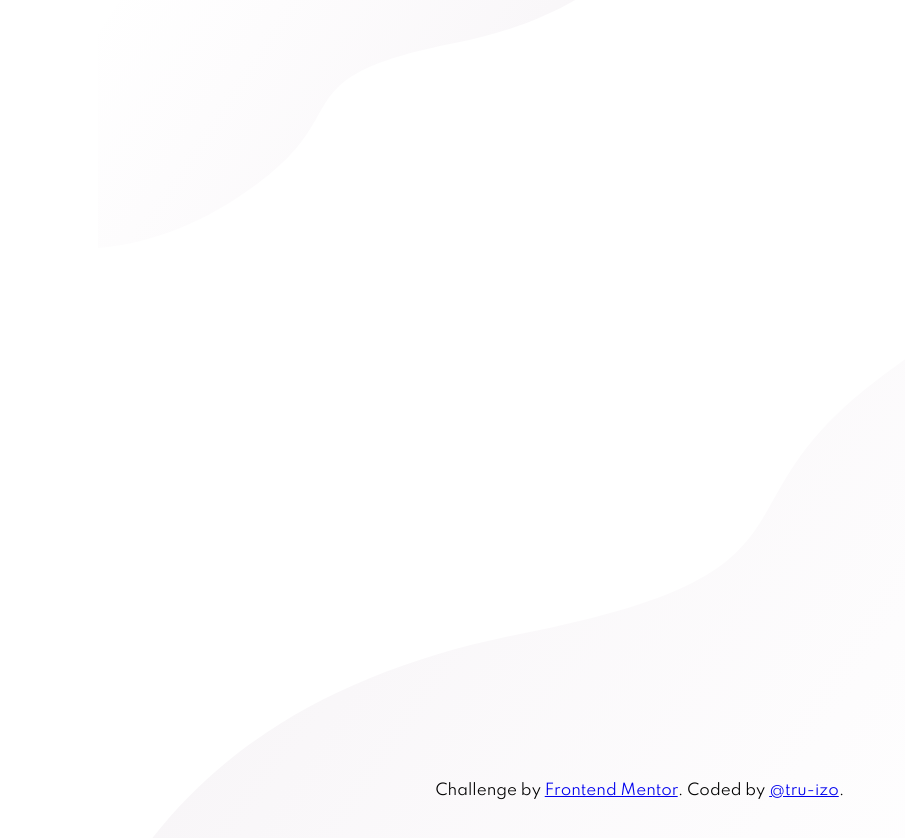
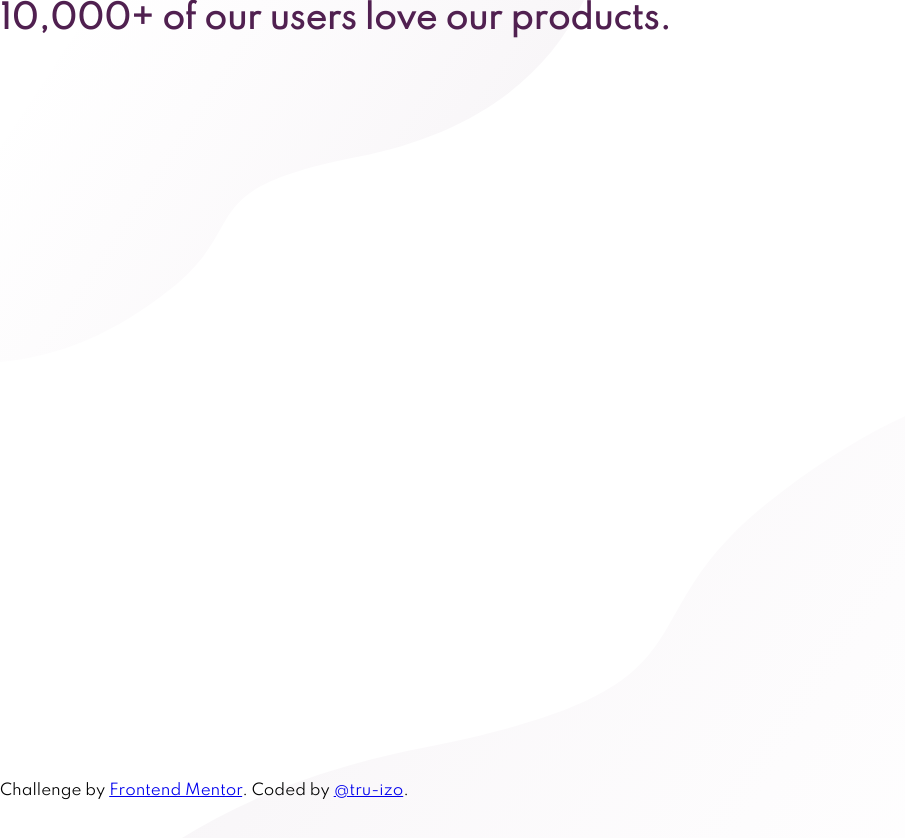
Before and after one commit to tru-izo/social-proof-section, a plain HTML site: page index.html in a window 1280 px wide. Shown: the whole page, without its empty margins (0-905 px from the left). Drawn offline with Linux system fonts and the light colour scheme.

Commit message:
added content

```diff
--- a/index.html
+++ b/index.html
@@ -22,6 +22,12 @@
         <img src="images/bg-pattern-bottom-desktop.svg" alt="bottom background img">
       </div>
     </div>
+
+    <section class="top-section">
+      <div class="ad">
+        <h1>10,000+ of our users love our products.</h1>
+      </div>
+    </section>
   </div>
     <!-- 10,000+ of our users love our products.
 
--- a/main.scss
+++ b/main.scss
@@ -11,6 +11,8 @@ $seconday-color: hsl(333, 80%, 67%);
 
 * {
   box-sizing: border-box;
+  padding: 0;
+  margin: 0;
 }
 
 body {
@@ -18,21 +20,28 @@ body {
   background-color: #fff;
   font-family: "Spartan", sans-serif;
   font-size: 15px;
-  @include center;
+  //   @include center;
   flex-direction: column;
   overflow: hidden;
 }
 
 .bg-img {
-//   position: absolute;
-//   width: 200px;
+  position: absolute;
+  //   width: 200px;
+}
+.bg-bottom {
+  bottom: 200px;
+  right: -200px;
+}
 
+.ad h1 {
+  color: $primary-color;
+  font-weight: 700px;
+  font-size: 2rem;
 }
- .bg-bottom {
-    bottom: 200px;
-    right: 200px;
-  }
-.attribution{
-    position: fixed;
-    bottom:0;
+
+.attribution {
+    align-items: center;
+  position: fixed;
+  bottom: 0;
 }
```
Also changed, not shown: css/main.min.css.
